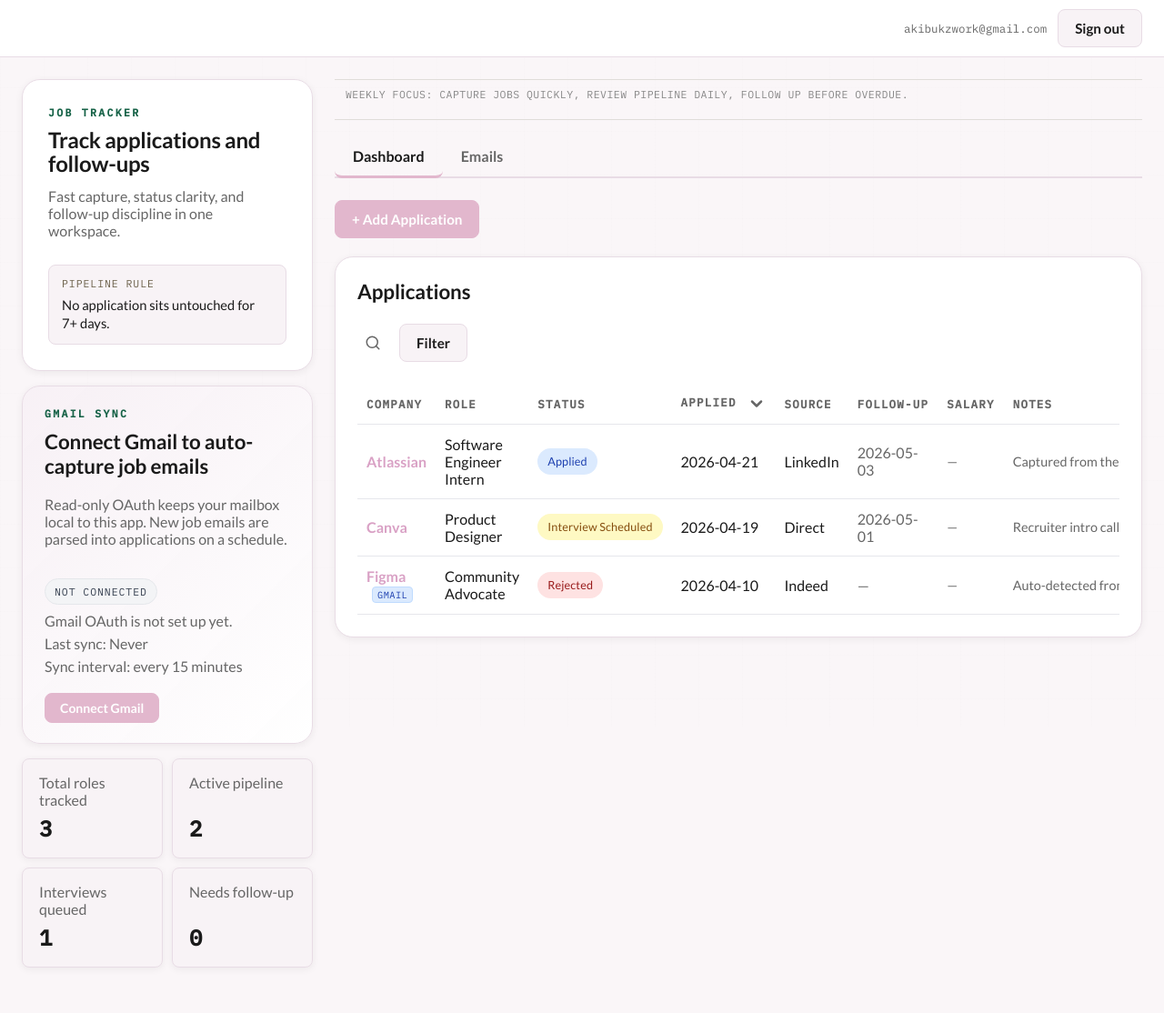
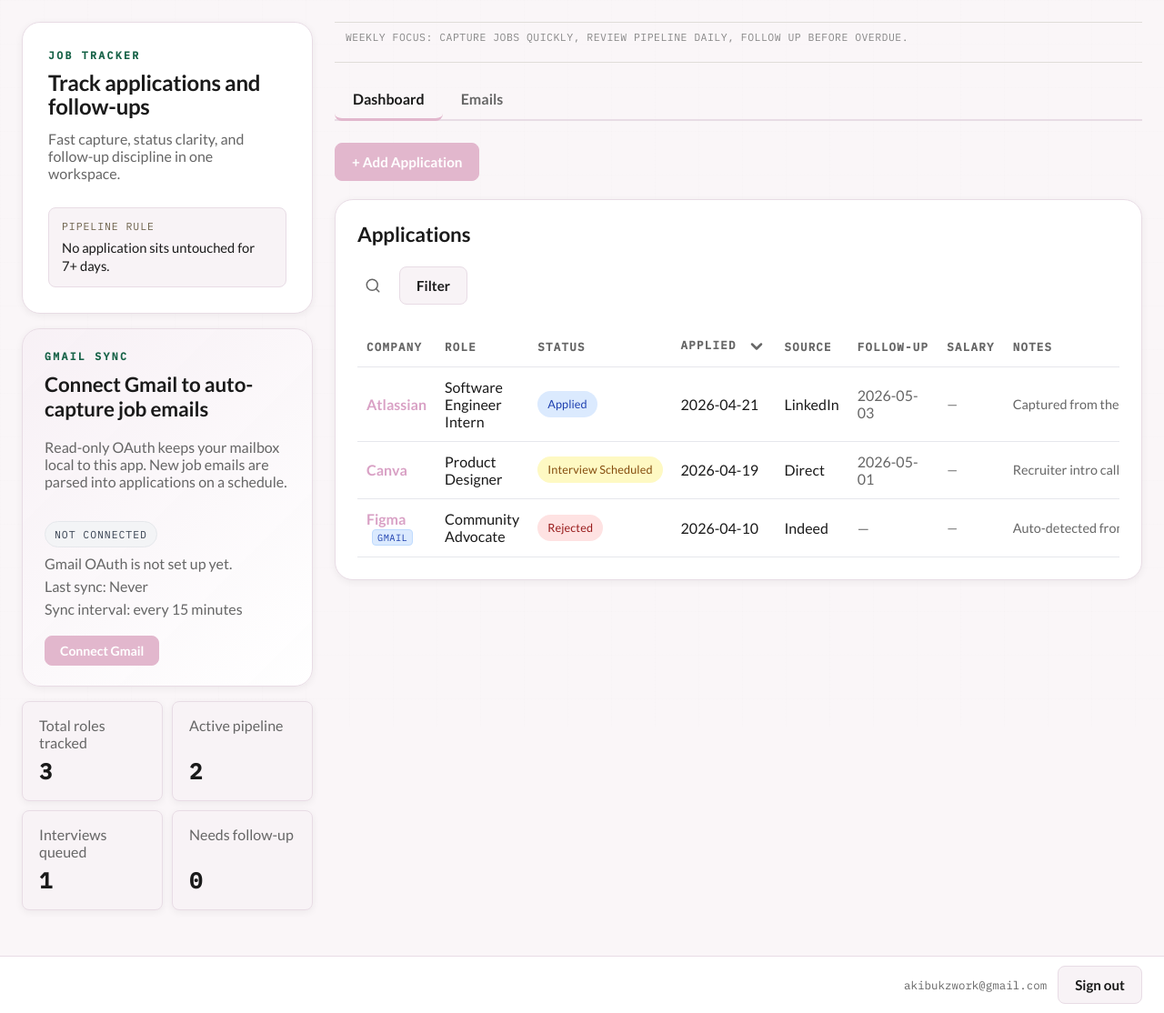
Before and after one commit to achibukz/AppToSync, a Flask app: page / in a window 1280 px wide. Shown: the whole page at 91% size. Run offline with Flask 3, Linux system fonts and the light colour scheme; the visitor is signed in with stand-in values (Sample User, id 1); data comes from the database, SQL or seed files in the repository; data that the repository does not hold is empty.

Commit message:
fix: security hardening and account bar moved to bottom
- Require SECRET_KEY in production, crash-fast if missing
- Set SESSION_COOKIE_SECURE, HTTPONLY, SAMESITE=Lax
- Rate-limit login (10/min) and register (5/min)
- Move account bar from top to bottom of dashboard

Co-Authored-By: Claude Sonnet 4.6 <noreply@anthropic.com>

```diff
--- a/job-tracker/app/routes.py
+++ b/job-tracker/app/routes.py
@@ -131,6 +131,7 @@ def register_routes(app: Flask) -> None:
         return render_template("login.html")
 
     @app.post("/login")
+    @limiter.limit("10 per minute")
     def login_post() -> Any:
         email = request.form.get("email", "").strip().lower()
         password = request.form.get("password", "")
@@ -155,6 +156,7 @@ def register_routes(app: Flask) -> None:
         return render_template("register.html")
 
     @app.post("/register")
+    @limiter.limit("5 per minute")
     def register_post() -> Any:
         email = request.form.get("email", "").strip().lower()
         password = request.form.get("password", "")
--- a/job-tracker/static/styles.css
+++ b/job-tracker/static/styles.css
@@ -40,7 +40,7 @@ a {
   justify-content: flex-end;
   gap: 12px;
   padding: 10px 24px;
-  border-bottom: 1px solid var(--panel-border);
+  border-top: 1px solid var(--panel-border);
   background: var(--panel);
 }
 
--- a/job-tracker/templates/index.html
+++ b/job-tracker/templates/index.html
@@ -33,13 +33,6 @@
   </head>
   <body>
     <div class="backdrop-grid" aria-hidden="true"></div>
-
-    <header class="topbar">
-      <span class="topbar-email">{{ current_user.email }}</span>
-      <form method="post" action="{{ url_for('logout_route') }}">
-        <button class="button secondary topbar-logout" type="submit">Sign out</button>
-      </form>
-    </header>
 
     <main class="shell shell-split">
       <aside class="sidebar">
@@ -519,6 +512,13 @@
       </div>
     </main>
 
+    <footer class="topbar">
+      <span class="topbar-email">{{ current_user.email }}</span>
+      <form method="post" action="{{ url_for('logout_route') }}">
+        <button class="button secondary topbar-logout" type="submit">Sign out</button>
+      </form>
+    </footer>
+
     <script>
       // Tab switching
       const tabBtns = document.querySelectorAll('.tab-btn');
```
Also changed, not shown: job-tracker/app/__init__.py (+10 -1 lines), 1 other file.
